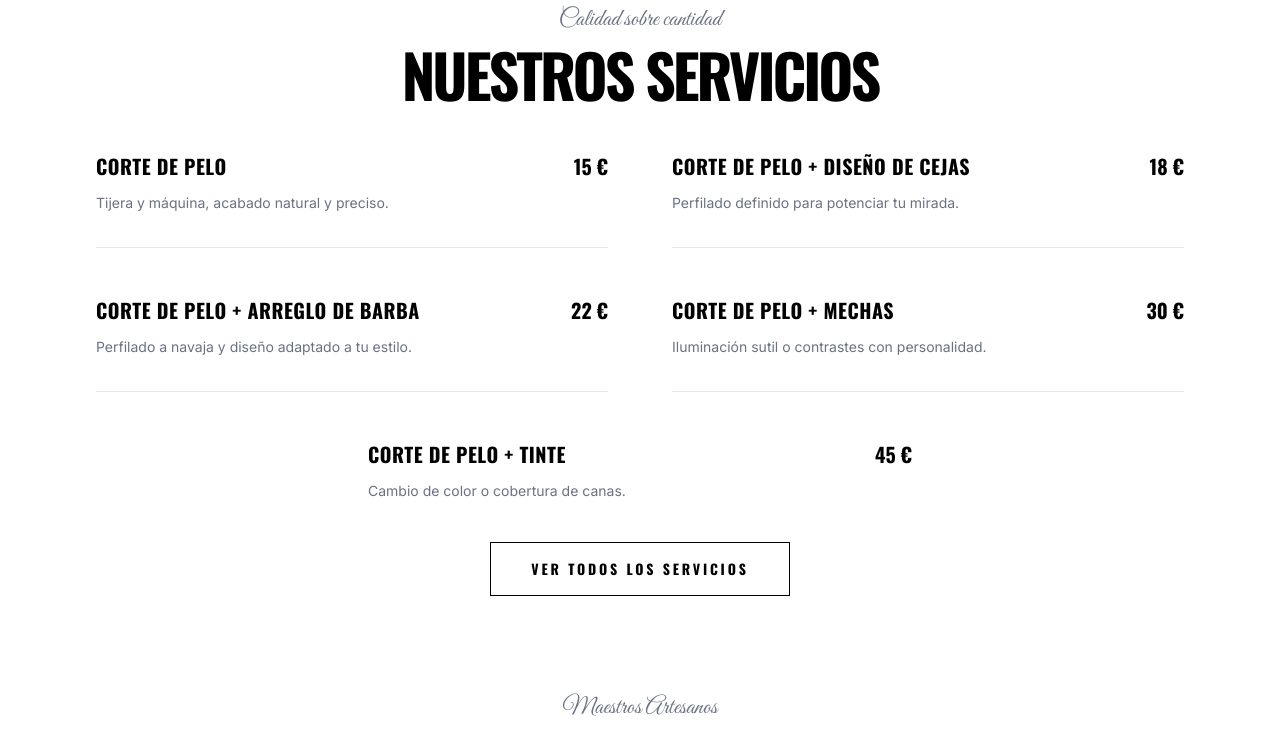
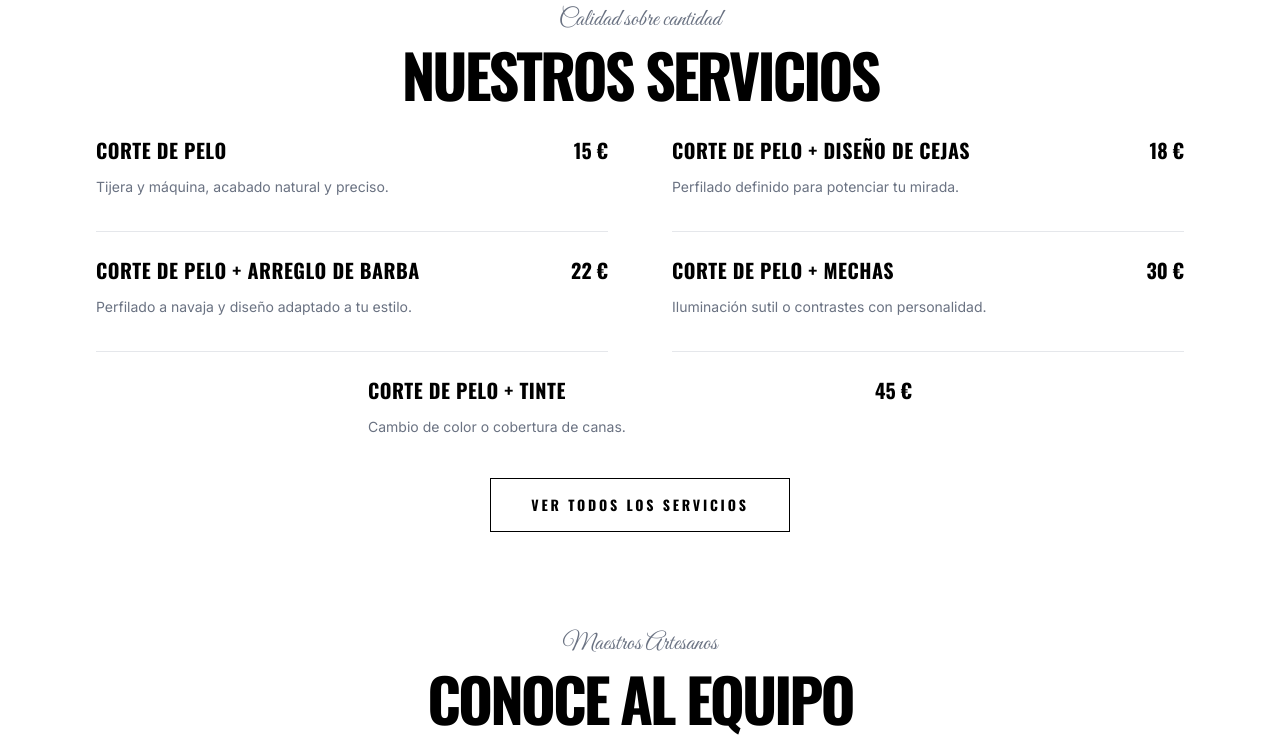
Before and after one commit to thefckingcompany/tfc-web, a React (Vite) app: page / in a window 1280 px wide. Shown: the part 940-1677 px from the top of the page. Built offline with nearby package versions, Linux system fonts and the light colour scheme.

Commit message:
Reduce vertical spacing between services and header on home page

```diff
--- a/src/components/home/ServicesTeaser.tsx
+++ b/src/components/home/ServicesTeaser.tsx
@@ -34,7 +34,7 @@ export const ServicesTeaser = () => {
             <div className="max-w-6xl mx-auto px-10 sm:px-8 lg:px-8">
 
                 {/* Header */}
-                <div className="text-center mb-12 animate-fade-in-up">
+                <div className="text-center mb-8 animate-fade-in-up">
                     <p className="font-script text-2xl text-gray-500 mb-2">Calidad sobre cantidad</p>
                     <h2 className="text-3xl sm:text-4xl md:text-6xl font-oswald font-bold uppercase tracking-tighter text-black">
                         Nuestros Servicios
@@ -42,7 +42,7 @@ export const ServicesTeaser = () => {
                 </div>
 
                 {/* Services Grid */}
-                <div className="grid grid-cols-1 md:grid-cols-2 gap-x-16 gap-y-12">
+                <div className="grid grid-cols-1 md:grid-cols-2 gap-x-16 gap-y-6">
                     {services.map((service, index) => (
                         <div
                             key={index}
```
